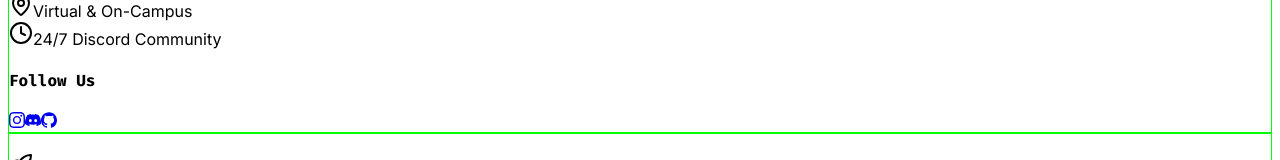
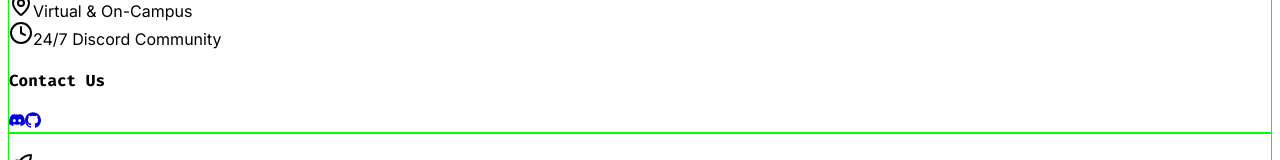
Before and after one commit to rishket/Web-Programming, a React (Vite) app in the folder 0xDVCE1337/client/: page / in a window 1280 px wide. Shown: the part 3996-4156 px from the top of the page. Built offline with nearby package versions, Linux system fonts and the light colour scheme.

Commit message:
Update contact-section.tsx

```diff
--- a/0xDVCE1337/client/src/components/contact-section.tsx
+++ b/0xDVCE1337/client/src/components/contact-section.tsx
@@ -49,7 +49,7 @@ export default function ContactSection() {
   };
 
   const socialLinks = [
-    { icon: SiInstagram, href: "#", color: "text-primary hover:text-white" },
+    /*{ icon: SiInstagram, href: "#", color: "text-primary hover:text-white" },*/
     { icon: SiDiscord, href: "https://discord.gg/Ae3ZUXP7", color: "text-secondary hover:text-white" },
     { icon: SiGithub, href: "https://github.com/rishket/0xDVCE1337", color: "text-accent hover:text-white" }
     // { icon: SiX, href: "#", color: "text-primary hover:text-white" },
@@ -107,7 +107,7 @@ export default function ContactSection() {
 
                 {/* Social Media Links */}
                 <div className="mt-8">
-                  <h4 className="text-xl font-mono font-semibold text-foreground mb-4">Follow Us</h4>
+                  <h4 className="text-xl font-mono font-semibold text-foreground mb-4">Contact Us</h4>
                   <div className="flex space-x-6">
                     {socialLinks.map((social, index) => (
                       <motion.a
```
